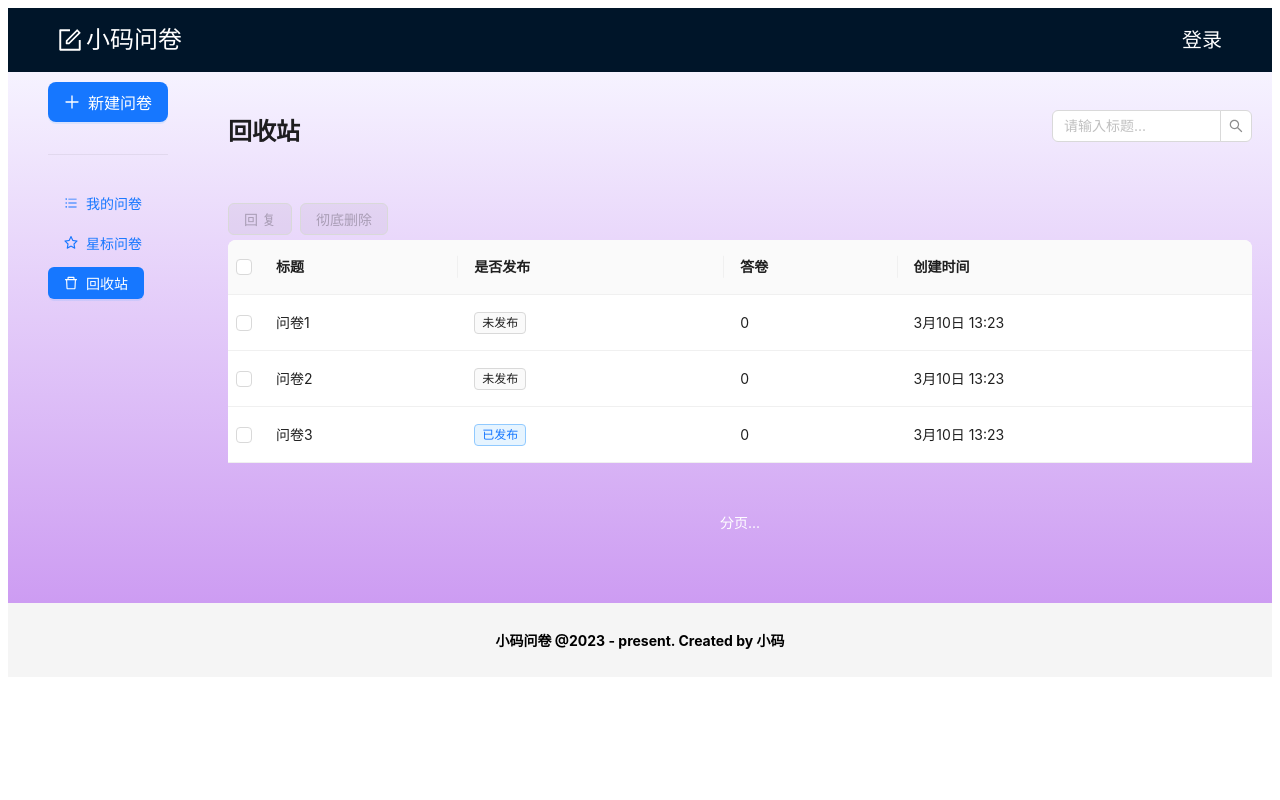
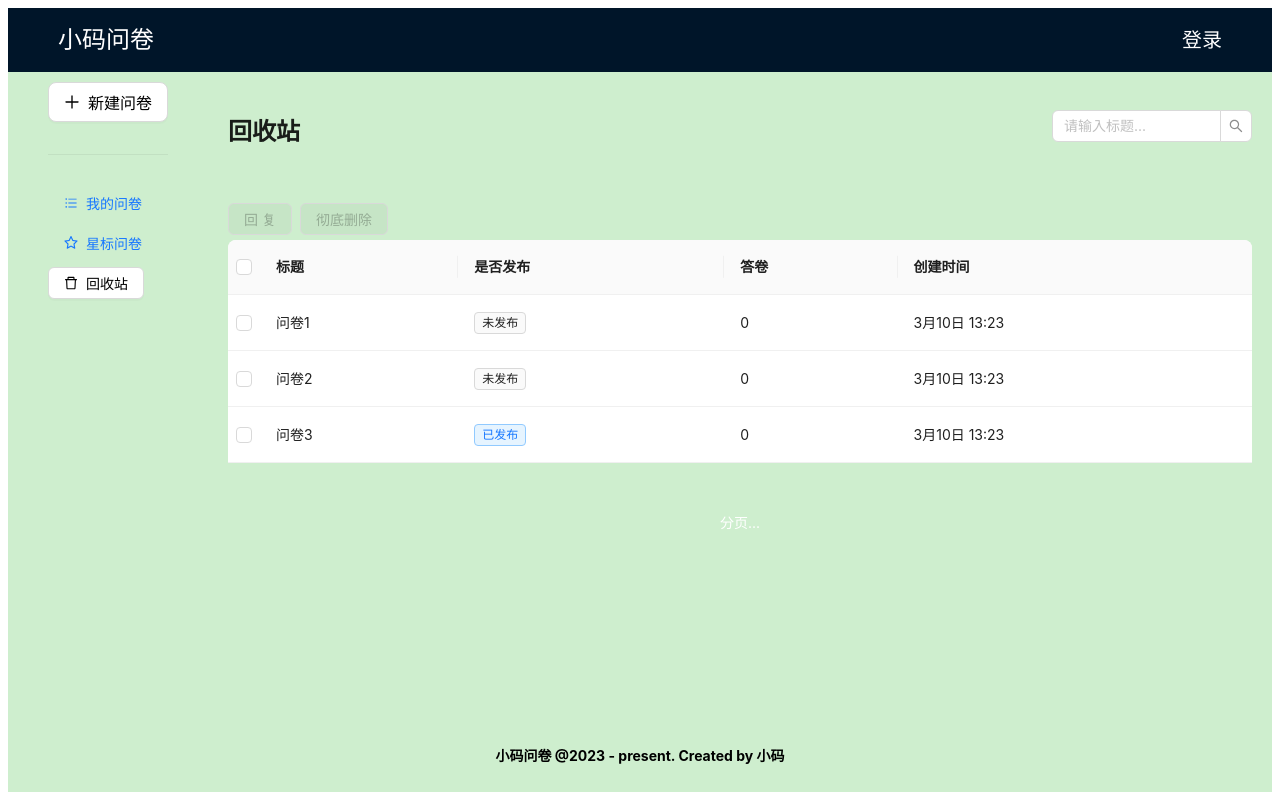
Before and after one commit to ChenHaoJie9527/mini-questionnaire, a React (Create React App) app: page /mange/trash in a window 1280 px wide. Built offline with nearby package versions, Linux system fonts and the light colour scheme.

Commit message:
feat: 更改网站主题颜色

```diff
--- a/src/components/Logo.tsx
+++ b/src/components/Logo.tsx
@@ -1,5 +1,4 @@
 import React, { FC } from "react";
-import { FormOutlined } from "@ant-design/icons";
 import { useNavigate } from "react-router-dom";
 import { PATHNAME } from "../routers/config";
 const Logo: FC = () => {
@@ -9,7 +8,7 @@ const Logo: FC = () => {
       className="h-full flex items-center justify-start text-2xl cursor-pointer hover:text-[#4178ff]"
       onClick={() => nav({ pathname: PATHNAME.HOME })}
     >
-      <FormOutlined className="mr-1 text-2xl" /> <span>小码问卷</span>
+      <span>小码问卷</span>
     </div>
   );
 };
--- a/src/layouts/MainLayout.tsx
+++ b/src/layouts/MainLayout.tsx
@@ -28,7 +28,7 @@ const MainLayout: FC = () => {
         <Outlet />
       </Content>
       <Footer
-        style={homeFooterTheme}
+        style={{ ...homeFooterTheme }}
         className="text-black text-center font-bold flex items-center justify-center"
       >
         小码问卷 @2023 - present. Created by 小码
--- a/src/layouts/MangeLayout.tsx
+++ b/src/layouts/MangeLayout.tsx
@@ -14,19 +14,19 @@ const contentStyle: React.CSSProperties = {
   minHeight: 120,
   lineHeight: "120px",
   color: "#fff",
-  backgroundImage: "linear-gradient(to top, #cd9cf2 0%, #f6f3ff 100%)"
+  background: "#cece",
 };
 
 const siderStyle: React.CSSProperties = {
   padding: "10px",
-  backgroundImage: "linear-gradient(to top, #cd9cf2 0%, #f6f3ff 100%",
+  background: "#cece"
 };
 
 const MangeLayout: FC = () => {
   const navigate = useNavigate();
   const { pathname } = useLocation();
   const hasPathName = (path: string) => {
-    return pathname.startsWith(path) ? "primary" : "link";
+    return pathname.startsWith(path) ? "default" : "link";
   };
   return (
     <Layout hasSider>
@@ -34,9 +34,10 @@ const MangeLayout: FC = () => {
         <div className="flex items-center flex-col">
           <Space direction="vertical">
             <Button
-              type="primary"
+              type="default"
+              style={{background: "#fff"}}
               size="large"
-              className="flex items-center justify-center text-white"
+              className="flex items-center justify-center text-black"
             >
               <PlusOutlined />
               新建问卷
@@ -44,21 +45,21 @@ const MangeLayout: FC = () => {
             <Divider />
             <Button
               type={hasPathName("/mange/list")}
-              className="flex items-center justify-center text-white"
+              className="flex items-center justify-center text-black"
               onClick={() => navigate({ pathname: "/mange/list" })}
             >
               <BarsOutlined /> 我的问卷
             </Button>
             <Button
               type={hasPathName("/mange/start")}
-              className="flex items-center justify-center text-white"
+              className="flex items-center justify-center text-black"
               onClick={() => navigate({ pathname: "/mange/start" })}
             >
               <StarOutlined /> 星标问卷
             </Button>
             <Button
               type={hasPathName("/mange/trash")}
-              className="flex items-center justify-center text-white"
+              className="flex items-center justify-center text-black"
               onClick={() => navigate({ pathname: "/mange/trash" })}
             >
               <DeleteOutlined /> 回收站
--- a/src/pages/mange/trash.tsx
+++ b/src/pages/mange/trash.tsx
@@ -56,7 +56,7 @@ const Trash: FC = () => {
   };
 
   return (
-    <div className="w-full p-5">
+    <div className="w-full p-5" style={{ height: "calc(100vh - 64px - 90px)" }}>
       <Header title="回收站" />
       {list.length === 0 && <Empty description="暂无数据" />}
       {list.length > 0 && (
--- a/src/themes/index.tsx
+++ b/src/themes/index.tsx
@@ -6,11 +6,10 @@ export const homeTheme: React.CSSProperties = {
 };
 
 export const homeFooterTheme: React.CSSProperties = {
-  background:
-    "linear-gradient(to bottom, rgba(255,255,255,0.15) 0%, rgba(0,0,0,0.15) 100%), radial-gradient(at top center, rgba(255,255,255,0.40) 0%, rgba(0,0,0,0.40) 120%) #989898; background-blend-mode: multiply,multiply;",
   height: "74px",
+  background: "#cece",
 };
 
 export const mangeSiderBGTheme: React.CSSProperties = {
-  backgroundImage: "linear-gradient(to top, #cd9cf2 0%, #f6f3ff 100%)",
+  backgroundImage: "linear-gradient(to right, #ffecd2 0%, #fcb69f 100%)",
 };
```
